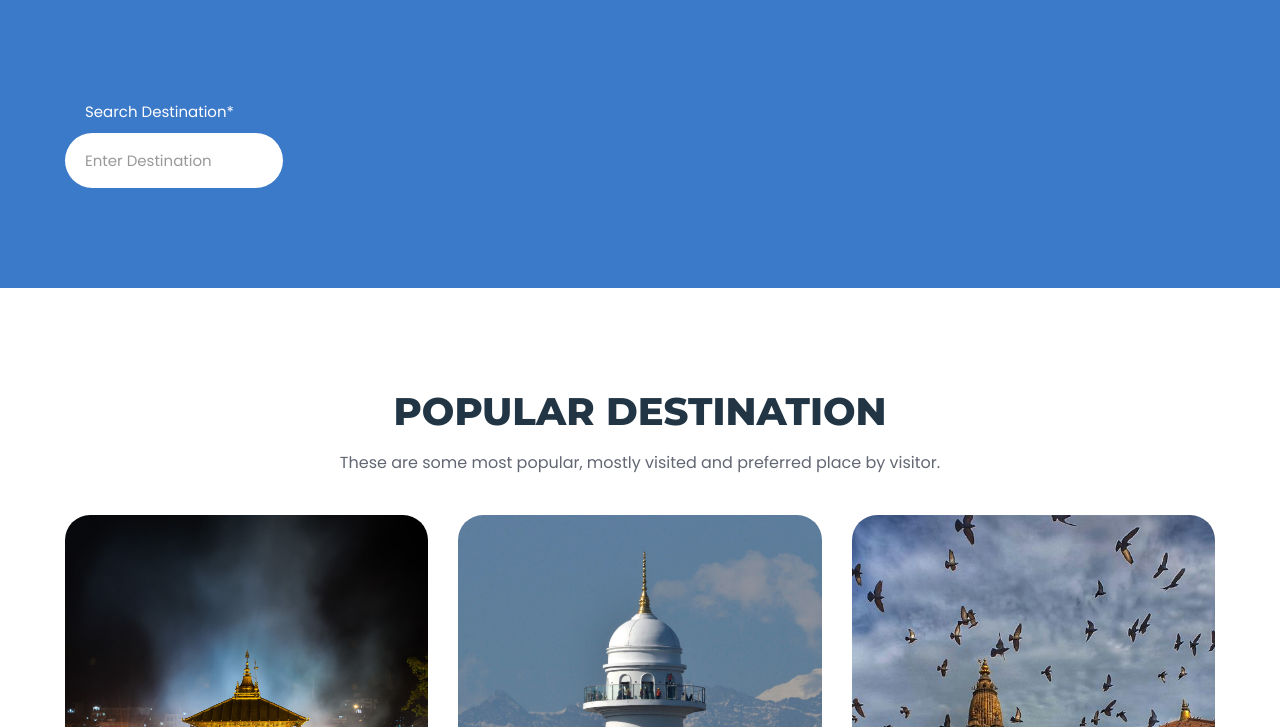
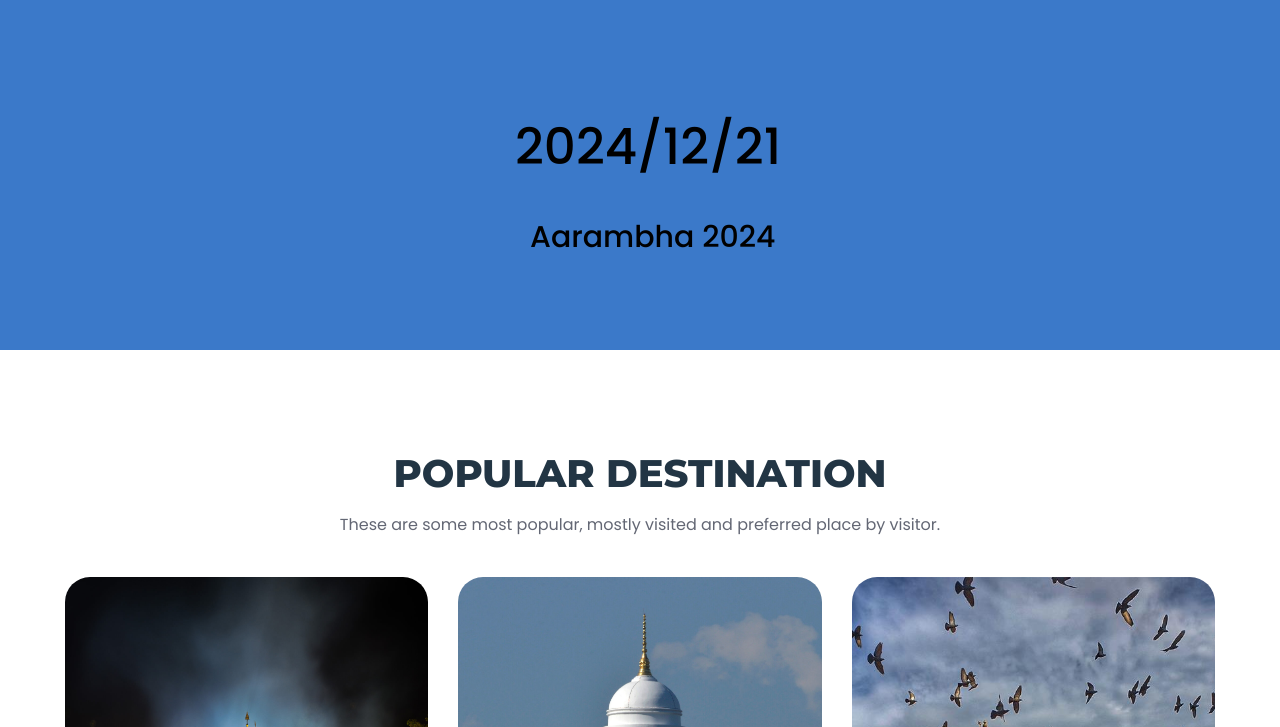
Before and after one commit to Abhishekshah02/Aarambha_hackathon, a plain HTML site: page index.html in a window 1280 px wide. Shown: the part 800-1527 px from the top of the page. Drawn offline with nearby package versions, Linux system fonts and the light colour scheme.

Commit message:
update11

```diff
--- a/assets/css/style.css
+++ b/assets/css/style.css
@@ -408,39 +408,28 @@ body { background: var(--white); }
  * #TOUR SEARCH
 \*-----------------------------------*/
 
+/*-----------------------------------*\
+ * #TOUR SEARCH
+\*-----------------------------------*/
+
 .tour-search {
   background: var(--bright-navy-blue);
   padding-block: var(--section-padding);
 }
 
-.tour-search-form .input-label {
-  color: var(--white);
-  font-size: var(--fs-4);
-  margin-left: 20px;
-  margin-bottom: 10px;
+
+.date {
+  position: relative;
+  top: 10px;
+  margin-left: 450px;
+  font-size: 50px;
+  font-weight: 500;
 }
 
-.tour-search-form .input-field {
-  background: var(--white);
-  padding: 10px 15px;
-  font-size: var(--fs-5);
-  border-radius: 50px;
-}
-
-.tour-search-form .input-field::placeholder { color: var(--spanish-gray); }
-
-.tour-search-form .input-field::-webkit-datetime-edit {
-  color: var(--spanish-gray);
-  text-transform: uppercase;
-}
-
-.tour-search-form .input-wrapper { margin-bottom: 15px; }
-
-.tour-search .btn {
-  width: 100%;
-  --border-width: 1px;
-  font-weight: var(--fw-600);
-  margin-top: 35px;
+.event{
+  font-size: 30px;
+  margin-left: 15px;
+  margin-top: 30px;
 }
 
 
--- a/index.html
+++ b/index.html
@@ -51,9 +51,7 @@
 
         <div class="header-btn-group">
 
-          <button class="search-btn" aria-label="Search">
-            <ion-icon name="search"></ion-icon>
-          </button>
+
 
           <button class="nav-open-btn" aria-label="Open Menu" data-nav-open-btn>
             <ion-icon name="menu-outline"></ion-icon>
@@ -129,7 +127,13 @@
 
         <button class="btn btn-primary">
           <input type="text" placeholder="search"required/>
-            </button>
+        </button>
+
+
+        <button class="search-btn" aria-label="Search">
+          <ion-icon name="search"></ion-icon>
+        </button>
+
 
       </div>
     </div>
@@ -165,10 +169,7 @@
       </section>
 
 
-
-
-
-      <!--
+       <!--
         - #TOUR SEARCH
       -->
 
@@ -177,27 +178,24 @@
 
           <form action="" class="tour-search-form">
 
-            <div class="input-wrapper">
-              <label for="destination" class="input-label">Search Destination*</label>
+            <div class="date">
+              <div class="date-item">
+                  <p>2024/12/21</p>
+              </div>
+              <div class="event">
+                  <p>Aarambha 2024</p>
+              </div>
 
-              <input type="text" name="destination" id="destination" required placeholder="Enter Destination"
-                class="input-field">
+          </div>
             </div>
         </div>
       </section>
-
-
-
-
-
 
         <!-- - #POPULAR -->
 
 
       <section class="popular" id="destination">
         <div class="container">
-
-
 
           <h2 class="h2 section-title">Popular destination</h2>
 
```
